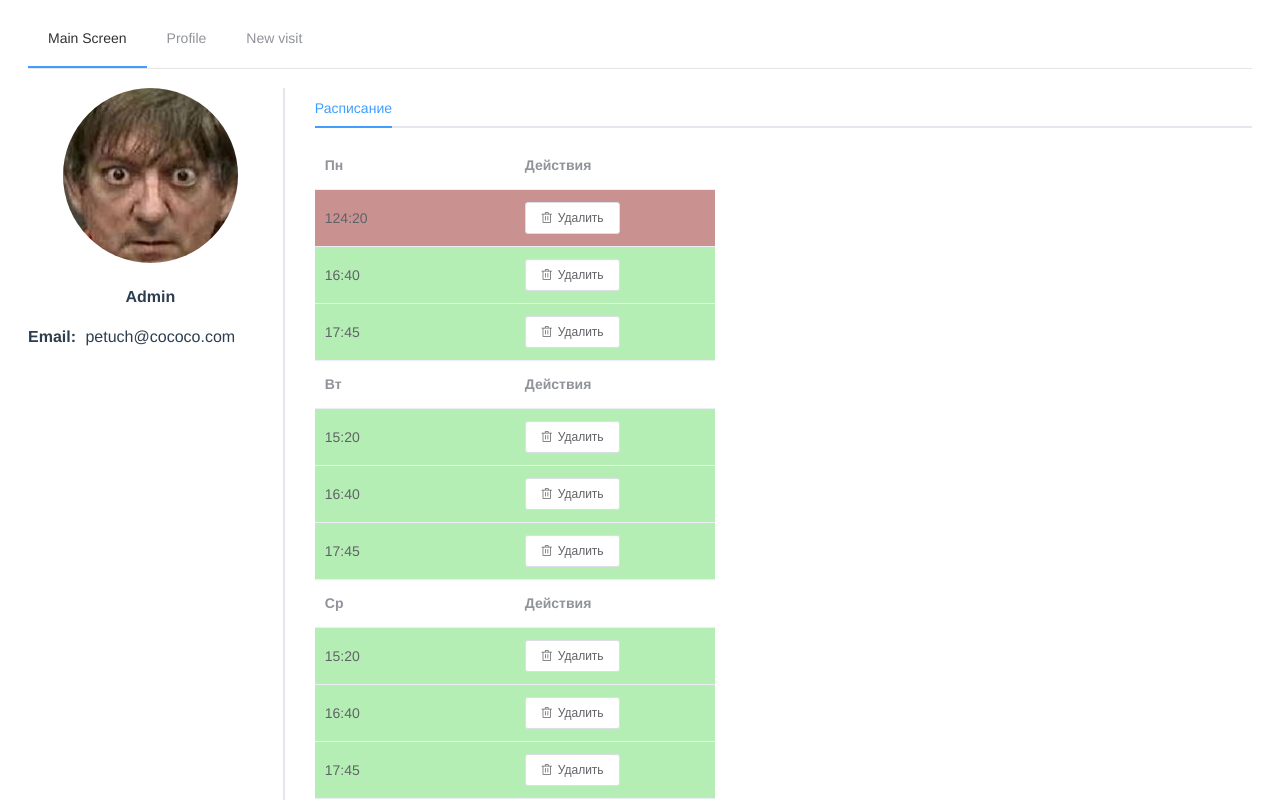
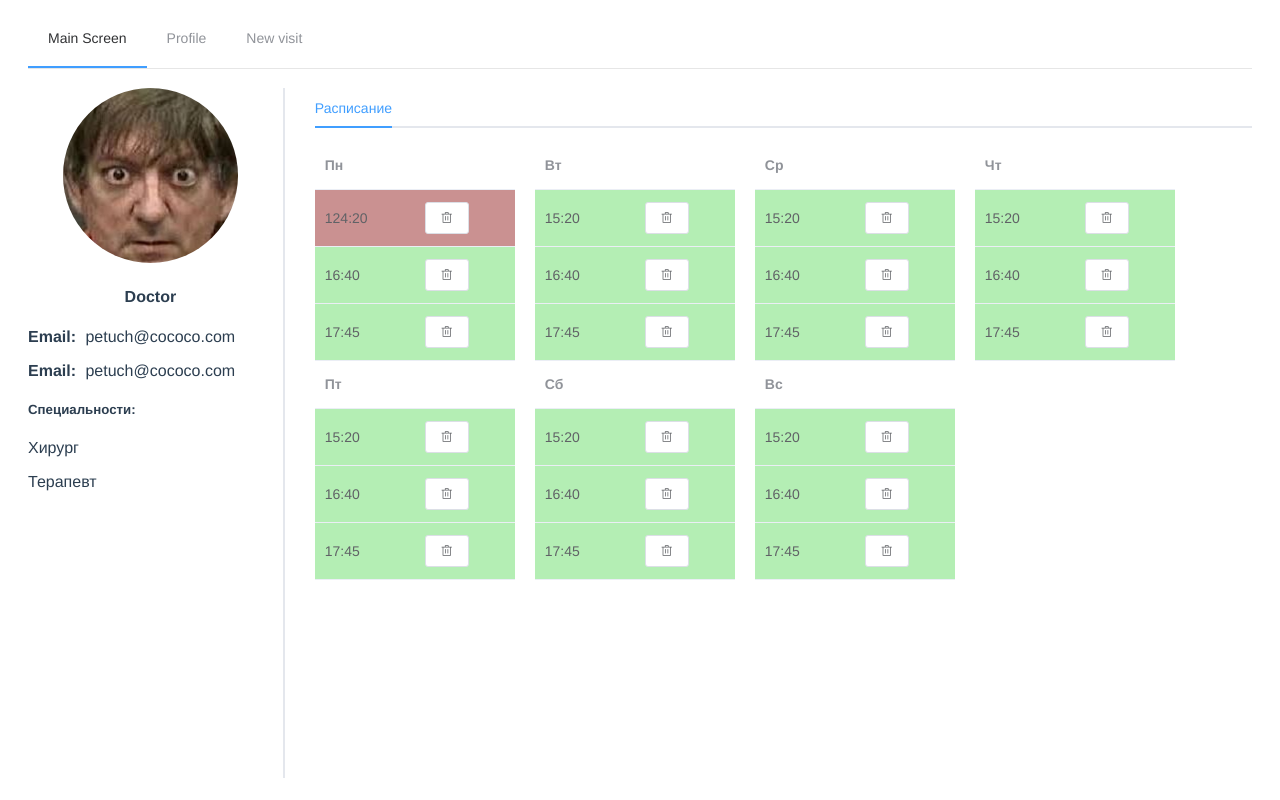
Before and after one commit to katseliv/healthcare-frontend, a Vue app: page /portal/profile in a window 1280 px wide. Shown: the top 800 px of the page. Built offline with nearby package versions, Linux system fonts and the light colour scheme.

Commit message:
specialities added to doctor profile

```diff
--- a/src/components/DoctorProfile/DoctorProfile.vue
+++ b/src/components/DoctorProfile/DoctorProfile.vue
@@ -8,9 +8,14 @@
         {{ doctorProfile.fullName }}
       </h4>
       <p><span>Email:</span> {{ doctorProfile.eMail }}</p>
+      <p><span>Email:</span> {{ doctorProfile.eMail }}</p>
+      <h5>Специальности:</h5>
+      <p v-for="specitality in doctorProfile.specialties" :key="specitality">
+        {{ specitality }}
+      </p>
     </div>
     <el-tabs class="profile__tabs" v-model="activeName">
-      <el-tab-pane class="profile__tab" label="Расписание" name="first">
+      <el-tab-pane class="profile__tab flex" label="Расписание" name="first">
         <Schedule />
       </el-tab-pane>
     </el-tabs>
@@ -59,6 +64,11 @@ export default defineComponent({
 .profile__tabs {
   flex: 0 1 80%;
 }
+.flex {
+  display: flex;
+  flex-wrap: wrap;
+  column-gap: 20px;
+}
 p {
   text-align: left;
 }
--- a/src/components/DoctorProfile/Schedule.vue
+++ b/src/components/DoctorProfile/Schedule.vue
@@ -5,12 +5,11 @@
     :key="day.id"
     :data="day.slots"
     :row-class-name="tableRowClassName"
-    style="max-width: 400px"
+    style="max-width: 200px"
   >
-    >
-    <el-table-column :label="day.day" prop="time" width="200"></el-table-column>
-    <el-table-column label="Действия">
-      <el-button icon="el-icon-delete" size="small">Удалить</el-button>
+    <el-table-column :label="day.day" prop="time" width="100"></el-table-column>
+    <el-table-column>
+      <el-button icon="el-icon-delete" size="small"></el-button>
     </el-table-column>
   </el-table>
 </template>
@@ -186,6 +185,10 @@ export default defineComponent({
 .el-table .warning-row {
   background-color: #c07c7cd5;
 }
+
+h5 {
+  text-align: left;
+}
 </style>
 
 
--- a/src/store/modules/doctorProfile.ts
+++ b/src/store/modules/doctorProfile.ts
@@ -3,7 +3,7 @@ import router from '@/router';
 
 const doctorProfile = {
 	state: () => ({
-		fullName: "Admin",
+		fullName: "Doctor",
 		eMail: "petuch@cococo.com",
 		age: 12,
 		totalStage: 3,
```
